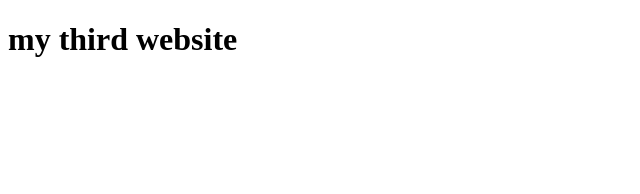
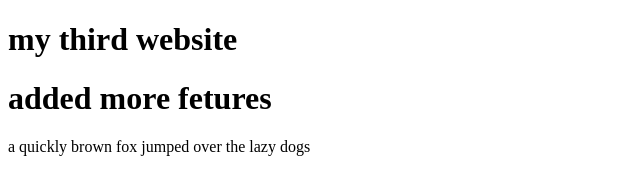
Before and after one commit to Billal223328/my-third-website, a plain HTML site: page index.html in a window 1280 px wide. Shown: the whole page, without its empty margins (0-640 px from the left). Drawn offline with Linux system fonts and the light colour scheme.

Commit message:
added a proverb

```diff
--- a/index.html
+++ b/index.html
@@ -7,5 +7,7 @@
 </head>
 <body>
     <h1>my third website</h1>
+    <h1>added more fetures</h1>
+    <p>a quickly brown fox jumped over the lazy dogs</p>
 </body>
 </html>
```
